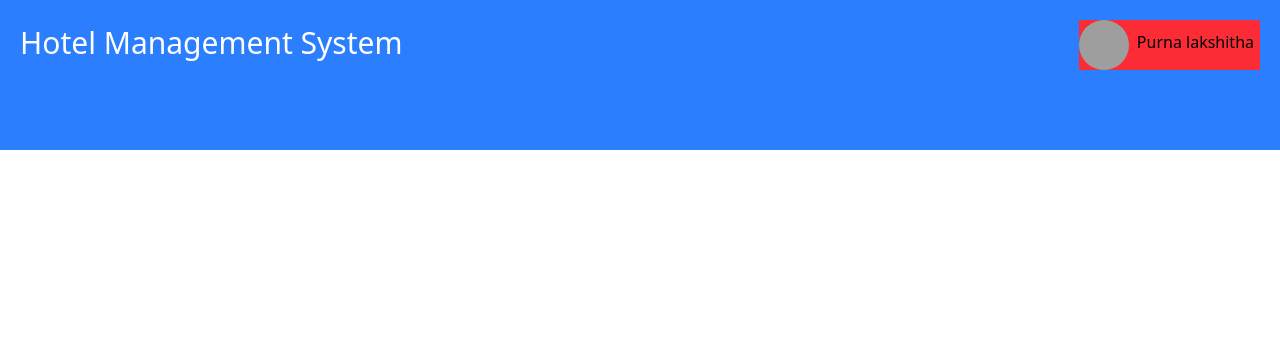
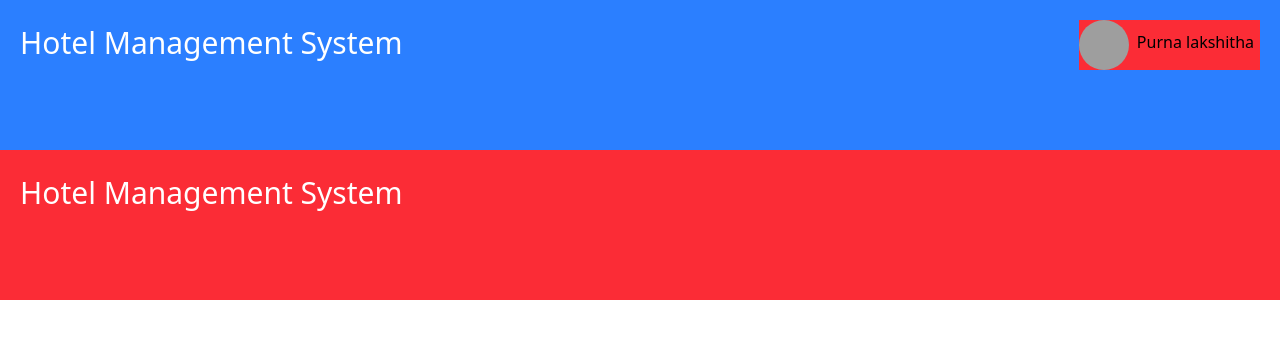
Before and after one commit to purnalakshitha99/hotel-management-front-end, a React (Vite) app: page / in a window 1280 px wide. Shown: the top 338 px of the page. Built offline with nearby package versions, Linux system fonts and the light colour scheme; grey boxes are pictures that could not be loaded.

Commit message:
added the new header tag for body content

```diff
--- a/src/App.jsx
+++ b/src/App.jsx
@@ -5,7 +5,7 @@ import BodyContent  from "./components/BodyContent/BodyContent.jsx"
 
 function  App(props) {
   return (
-   <Header/>
+   <><Header /><BodyContent /></>
 
 
 
--- a/src/components/BodyContent/BodyContent.jsx
+++ b/src/components/BodyContent/BodyContent.jsx
@@ -2,10 +2,11 @@ import React from 'react';
 
 function BodyContent(){
      return(
-        <header className='w-full'>
-            <h1 className='text-white text-[30px]' >Purna</h1>
+        <header className='w-full bg-red-500 flex h-[150px] relative  p-[20px] '>
+        <h1 className='text-white text-[30px]' >Hotel Management System</h1>
 
-        </header>
+
+    </header>
      )
 }
 
```
